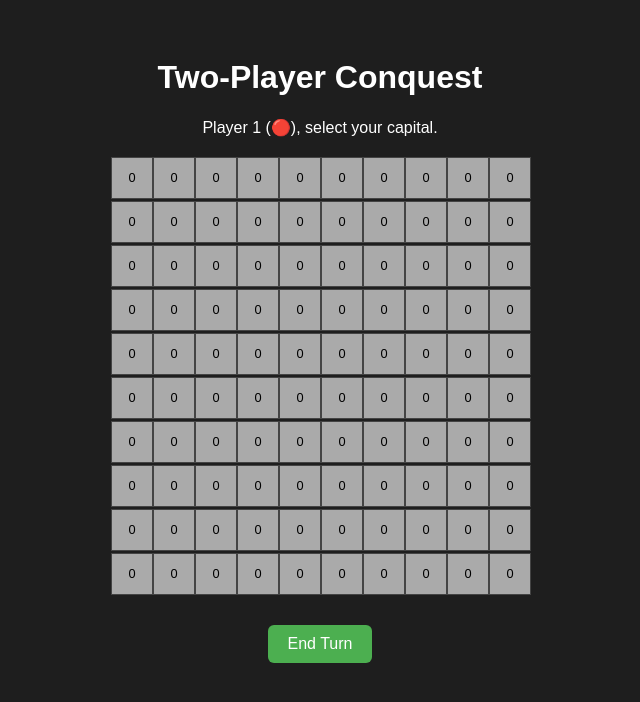
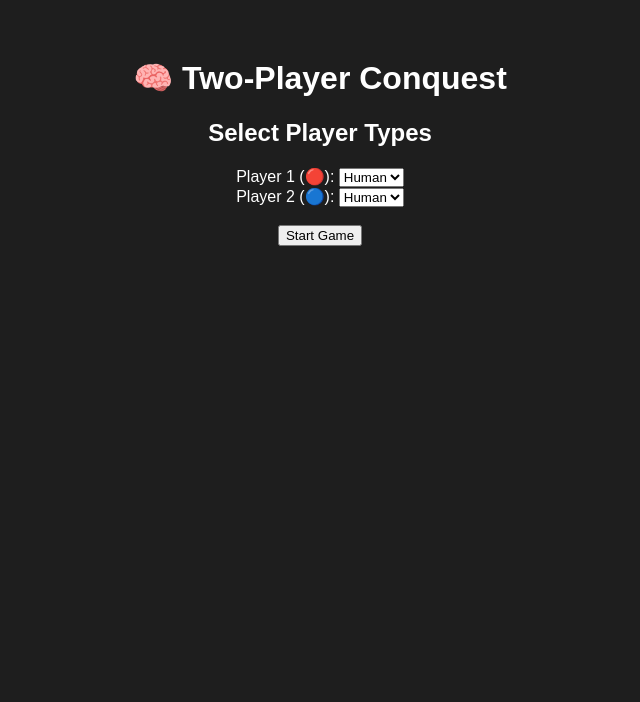
Before and after one commit to CharlieWilliams27099/no, a plain HTML site: page index.html in a window 1280 px wide. Shown: the whole page, without its empty margins (320-960 px from the left). Drawn offline with Linux system fonts and the light colour scheme.

Commit message:
Update index.html

```diff
--- a/index.html
+++ b/index.html
@@ -2,15 +2,38 @@
 <html lang="en">
 <head>
   <meta charset="UTF-8" />
-  <title>Two-Player Conquest: Fortify Update</title>
+  <title>Two-Player Strategy – Smart AI Mode</title>
   <link rel="stylesheet" href="style.css" />
 </head>
 <body>
-  <h1>Two-Player Conquest</h1>
-  <p id="status">Player 1 (🔴), select your capital.</p>
-  <div id="board"></div>
-  <button id="fortify">Fortify</button>
-  <button id="end-turn">End Turn</button>
+  <h1>🧠 Two-Player Conquest</h1>
+
+  <div id="setup-screen">
+    <h2>Select Player Types</h2>
+    <label>Player 1 (🔴):
+      <select id="player1-type">
+        <option value="human">Human</option>
+        <option value="ai">AI</option>
+      </select>
+    </label>
+    <br/>
+    <label>Player 2 (🔵):
+      <select id="player2-type">
+        <option value="human">Human</option>
+        <option value="ai">AI</option>
+      </select>
+    </label>
+    <br/><br/>
+    <button id="start-game">Start Game</button>
+  </div>
+
+  <div id="game-ui" style="display:none;">
+    <p id="status">Loading...</p>
+    <div id="board"></div>
+    <button id="fortify">Fortify</button>
+    <button id="end-turn">End Turn</button>
+  </div>
+
   <script src="script.js"></script>
 </body>
 </html>
```
